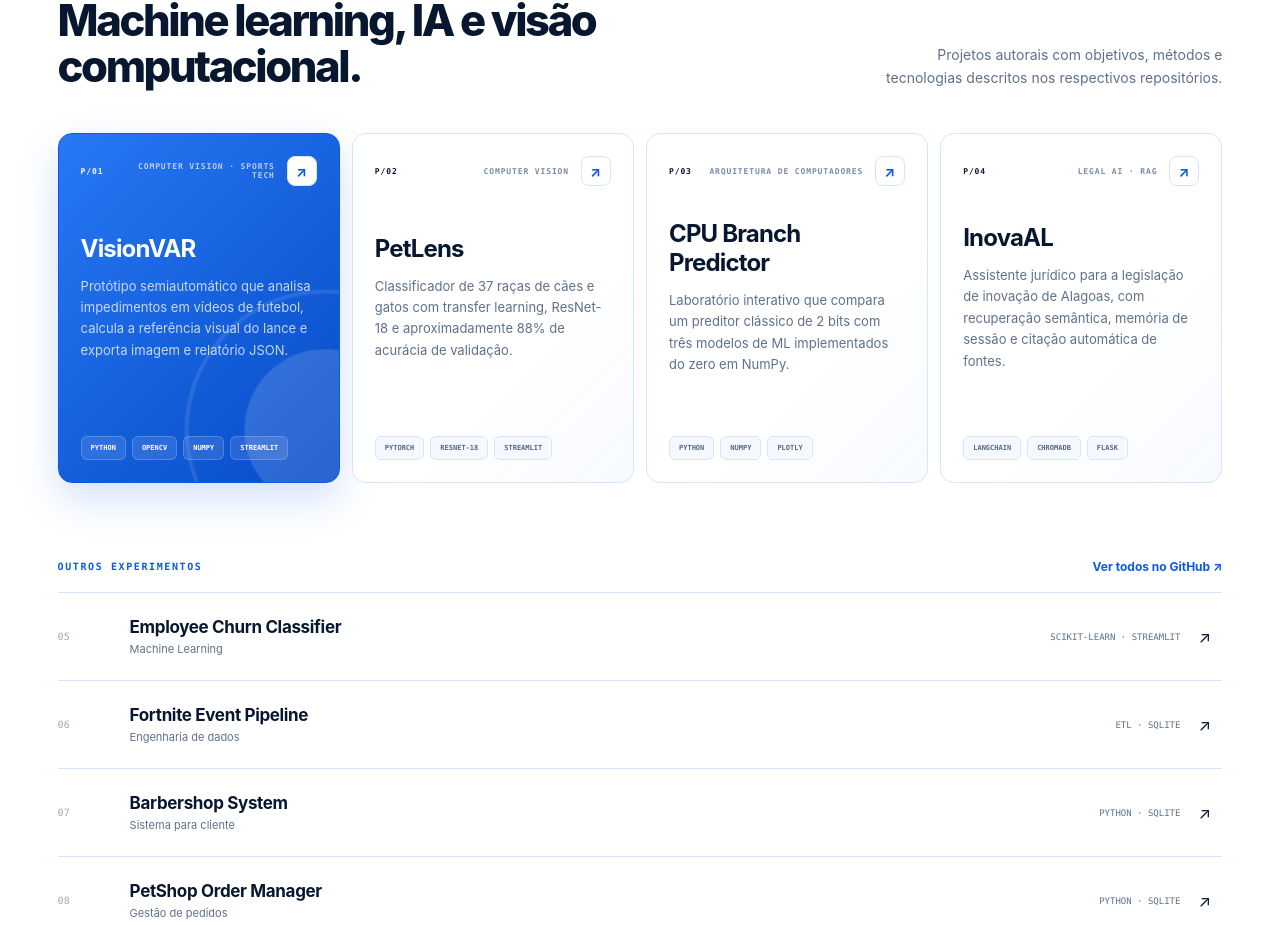
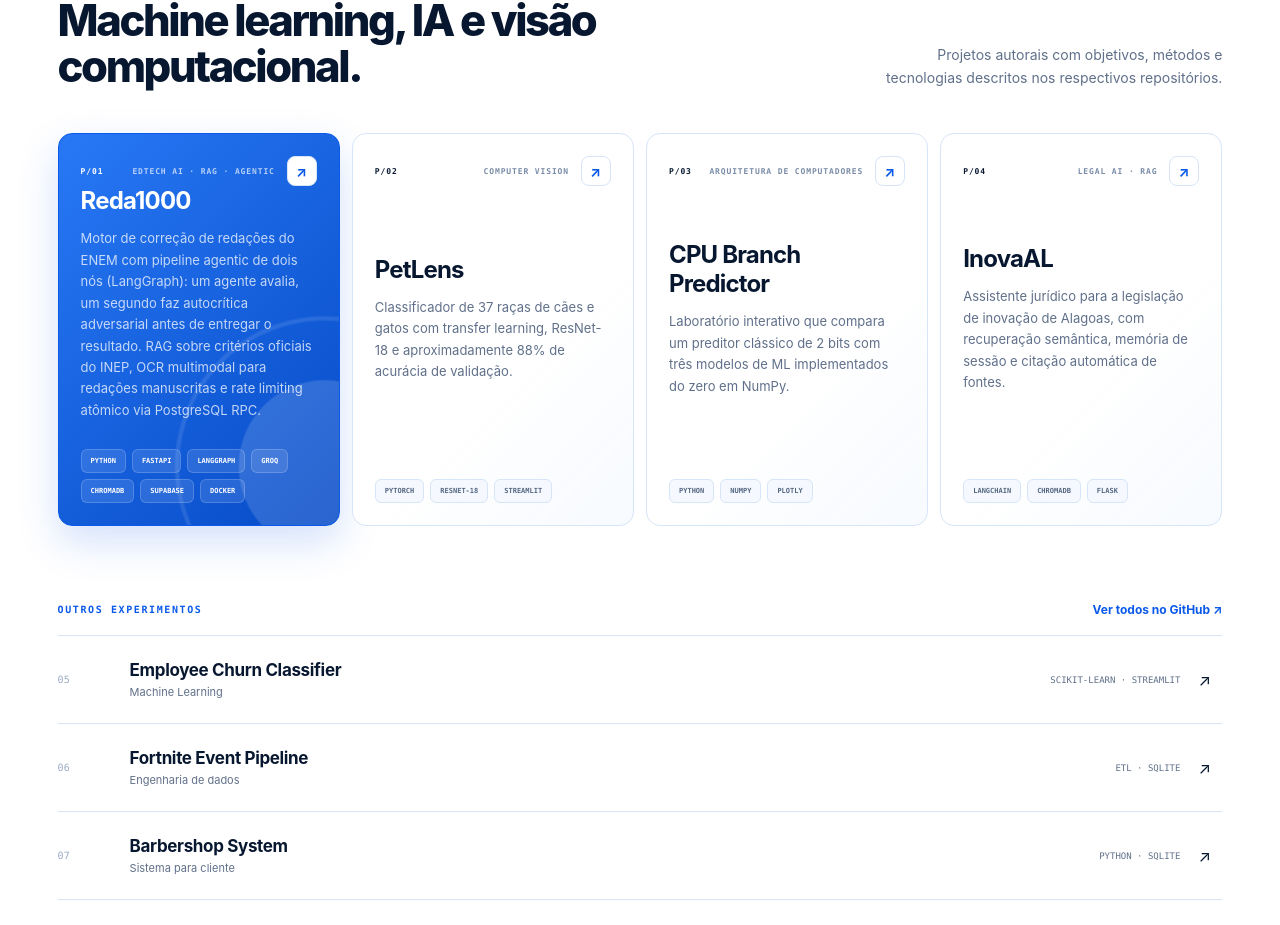
Before and after one commit to ghcalado/ghcalado.github.io, a Next.js app: page / in a window 1280 px wide. Shown: the part 895-1820 px from the top of the page. Built offline with nearby package versions, Linux system fonts and the light colour scheme.

Commit message:
feat(projects): substitui VisionVAR pelo Reda1000 como projeto destaque

```diff
--- a/app/page.tsx
+++ b/app/page.tsx
@@ -1,12 +1,12 @@
 const featuredProjects = [
   {
     number: "P/01",
-    eyebrow: "Computer vision · Sports tech",
-    title: "VisionVAR",
+    eyebrow: "EdTech AI · RAG · Agentic",
+    title: "Reda1000",
     description:
-      "Protótipo semiautomático que analisa impedimentos em vídeos de futebol, calcula a referência visual do lance e exporta imagem e relatório JSON.",
-    tags: ["Python", "OpenCV", "NumPy", "Streamlit"],
-    href: "https://github.com/ghcalado/visionVAR_v1",
+      "Motor de correção de redações do ENEM com pipeline agentic de dois nós (LangGraph): um agente avalia, um segundo faz autocrítica adversarial antes de entregar o resultado. RAG sobre critérios oficiais do INEP, OCR multimodal para redações manuscritas e rate limiting atômico via PostgreSQL RPC.",
+    tags: ["Python", "FastAPI", "LangGraph", "Groq", "ChromaDB", "Supabase", "Docker"],
+    href: "https://github.com/ghcalado/reda1000_v1",
     accent: true,
   },
   {
```
